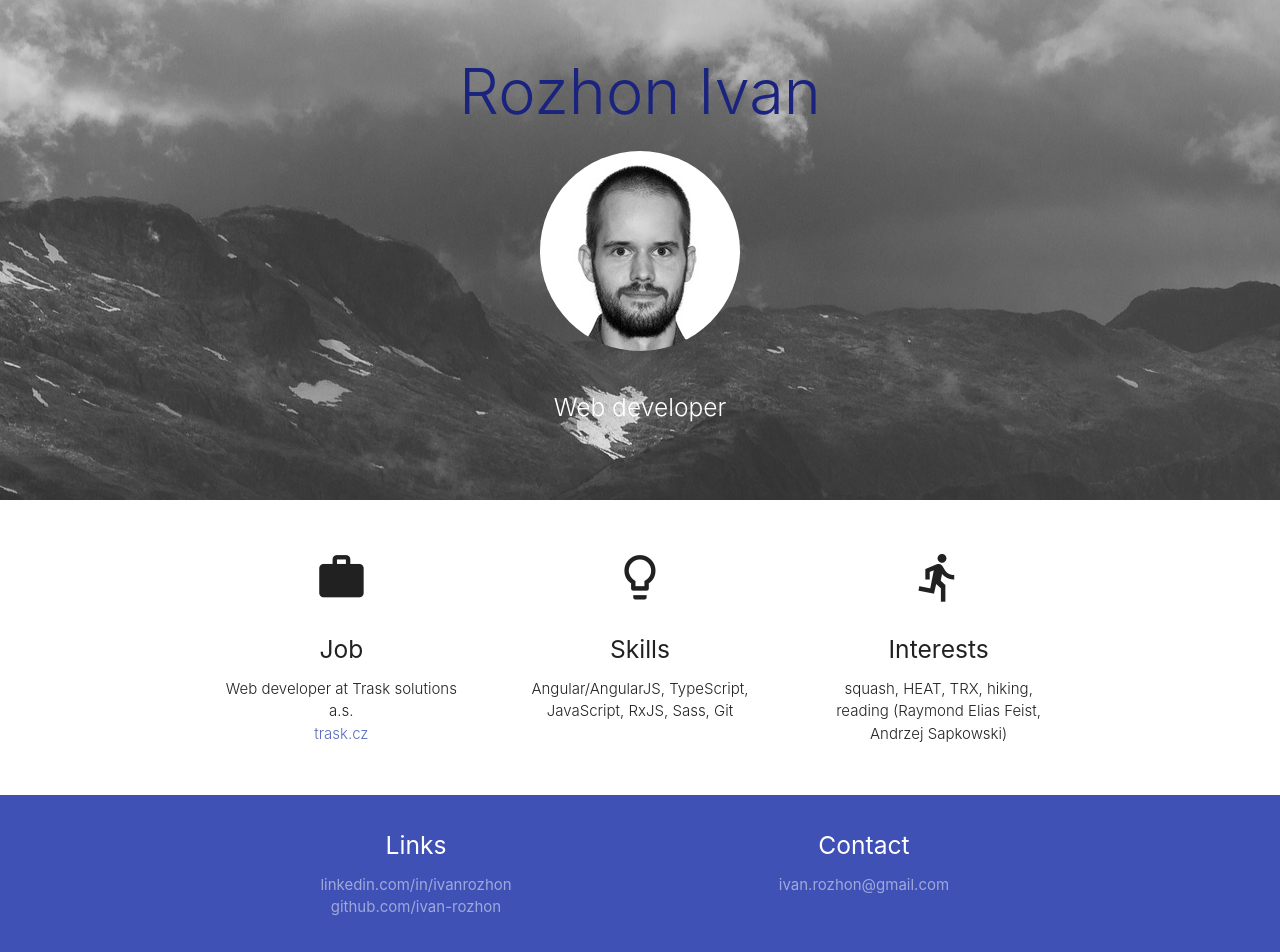
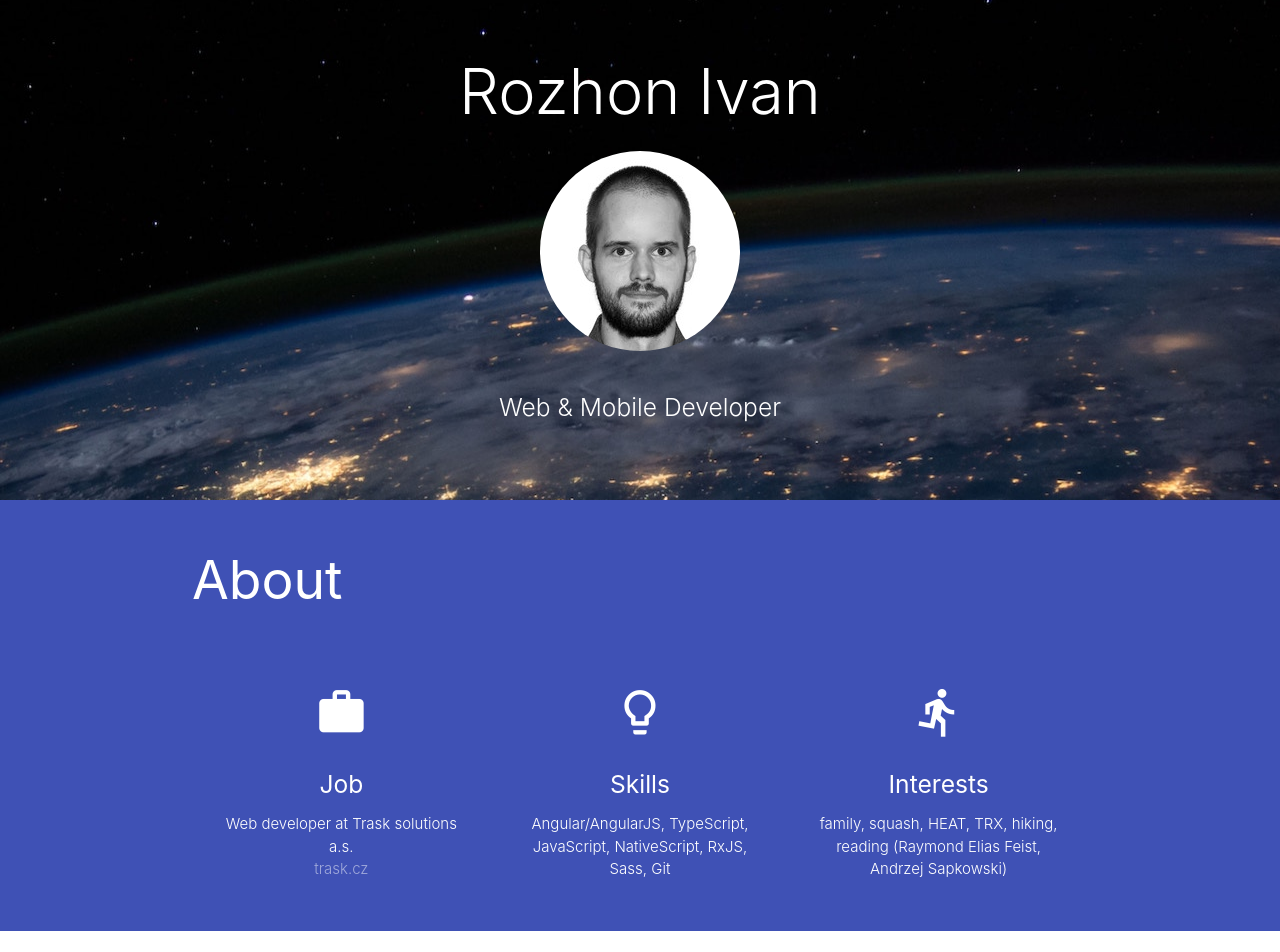
Before and after one commit to ivan-rozhon/ngi, an Angular app: page / in a window 1280 px wide. Shown: the top 952 px of the page. Built offline with nearby package versions, Linux system fonts and the light colour scheme.

Commit message:
parallax update, content update, added projects;

```diff
--- a/src/app/app.component.html
+++ b/src/app/app.component.html
@@ -1,14 +1,55 @@
 <div class="parallax-container">
-  <div #parallax class="parallax"><img [src]="parallaxImageUrl" /></div>
+  <div #parallax class="parallax indigo"><img [src]="parallaxImageUrl" /></div>
 
   <div class="section">
     <div class="container">
-      <h1 class="header center indigo-text light text-darken-4 animated bounceInLeft">Rozhon Ivan</h1>
+      <h1 class="header center white-text light text-darken-4 animated bounceInLeft">Rozhon Ivan</h1>
 
       <div class="row center"><img class="responsive-img circle" [src]="profileImageUrl" /></div>
 
       <div class="row center animated bounceInRight">
-        <h5 class="header col s12 light white-text">Web developer</h5>
+        <h5 class="header col s12 light white-text">Web & Mobile Developer</h5>
+      </div>
+    </div>
+  </div>
+</div>
+
+<div class="section indigo">
+
+  <div class="container">
+    <div class="row">
+      <h2 class="white-text">About</h2>
+    </div>
+
+    <div class="row">
+      <div class="col s12 m4 animated fadeIn delay-1s white-text">
+        <div class="icon-block">
+          <h2 class="center"><i class="material-icons">work</i></h2>
+          <h5 class="center">Job</h5>
+
+          <p class="light center">
+            Web developer at Trask solutions a.s. <br />
+            <a class="indigo-text text-lighten-3" target="_blank" href="https://www.trask.cz/">trask.cz</a>
+          </p>
+        </div>
+      </div>
+
+      <div class="col s12 m4 animated fadeIn delay-2s white-text">
+        <div class="icon-block">
+          <h2 class="center"><i class="material-icons">lightbulb_outline</i></h2>
+          <h5 class="center">Skills</h5>
+
+          <p class="light center">Angular/AngularJS, TypeScript, JavaScript, NativeScript, RxJS, Sass, Git</p>
+        </div>
+      </div>
+
+      <div class="col s12 m4 animated fadeIn delay-3s white-text">
+        <div class="icon-block">
+          <h2 class="center"><i class="material-icons">directions_run</i></h2>
+          <h5 class="center">Interests</h5>
+
+          <p class="light center">family, squash, HEAT, TRX, hiking, reading (Raymond Elias Feist, Andrzej Sapkowski)</p>
+        </div>
       </div>
     </div>
   </div>
@@ -17,33 +58,43 @@
 <div class="section">
   <div class="container">
     <div class="row">
-      <div class="col s12 m4 animated fadeIn delay-1s">
+      <h2>Personal projects</h2>
+    </div>
+
+    <div class="row">
+      <div class="col s12 m4 animated fadeIn delay-3s">
         <div class="icon-block">
-          <h2 class="center"><i class="material-icons">work</i></h2>
-          <h5 class="center">Job</h5>
+          <h2 class="center"><i class="material-icons">smartphone</i></h2>
+          <h5 class="center">Smarty Wedding Planner</h5>
 
           <p class="light center">
-            Web developer at Trask solutions a.s. <br />
-            <a class="indigo-text text-lighten-1" target="_blank" href="https://www.trask.cz/">trask.cz</a>
+            Android application that keeps all the important wedding information in one place. <br />
+            <a class="indigo-text text-lighten-1" target="_blank" href="https://play.google.com/store/apps/details?id=net.rozhon.swg">Google Play</a>
           </p>
         </div>
       </div>
 
       <div class="col s12 m4 animated fadeIn delay-2s">
         <div class="icon-block">
-          <h2 class="center"><i class="material-icons">lightbulb_outline</i></h2>
-          <h5 class="center">Skills</h5>
+          <h2 class="center"><i class="material-icons">web</i></h2>
+          <h5 class="center">Web Solunka</h5>
 
-          <p class="light center">Angular/AngularJS, TypeScript, JavaScript, RxJS, Sass, Git</p>
+          <p class="light center">
+            Website for the Zlatnické středisko praktického vyučování Solunka, spol. s r.o. <br />
+            <a class="indigo-text text-lighten-1" target="_blank" href="http://www.solunka.cz/">solunka.cz</a>
+          </p>
         </div>
       </div>
 
-      <div class="col s12 m4 animated fadeIn delay-3s">
+      <div class="col s12 m4 animated fadeIn delay-1s">
         <div class="icon-block">
-          <h2 class="center"><i class="material-icons">directions_run</i></h2>
-          <h5 class="center">Interests</h5>
+          <h2 class="center"><i class="material-icons">web</i></h2>
+          <h5 class="center">Web PP 53, a.s.</h5>
 
-          <p class="light center">squash, HEAT, TRX, hiking, reading (Raymond Elias Feist, Andrzej Sapkowski)</p>
+          <p class="light center">
+            Website for the company PP 53, a.s. <br />
+            <a class="indigo-text text-lighten-1" target="_blank" href="http://pp53.cz/">pp53.cz</a>
+          </p>
         </div>
       </div>
     </div>
@@ -52,6 +103,10 @@
 
 <footer class="page-footer indigo">
   <div class="container">
+    <div class="row">
+      <h2>Other</h2>
+    </div>
+
     <div class="row center">
       <div class="col l6 s12">
         <h5 class="white-text">Links</h5>
```
Also changed, not shown: src/assets/images/parallax.jpg, src/assets/images/parallax_2.jpg (added).
